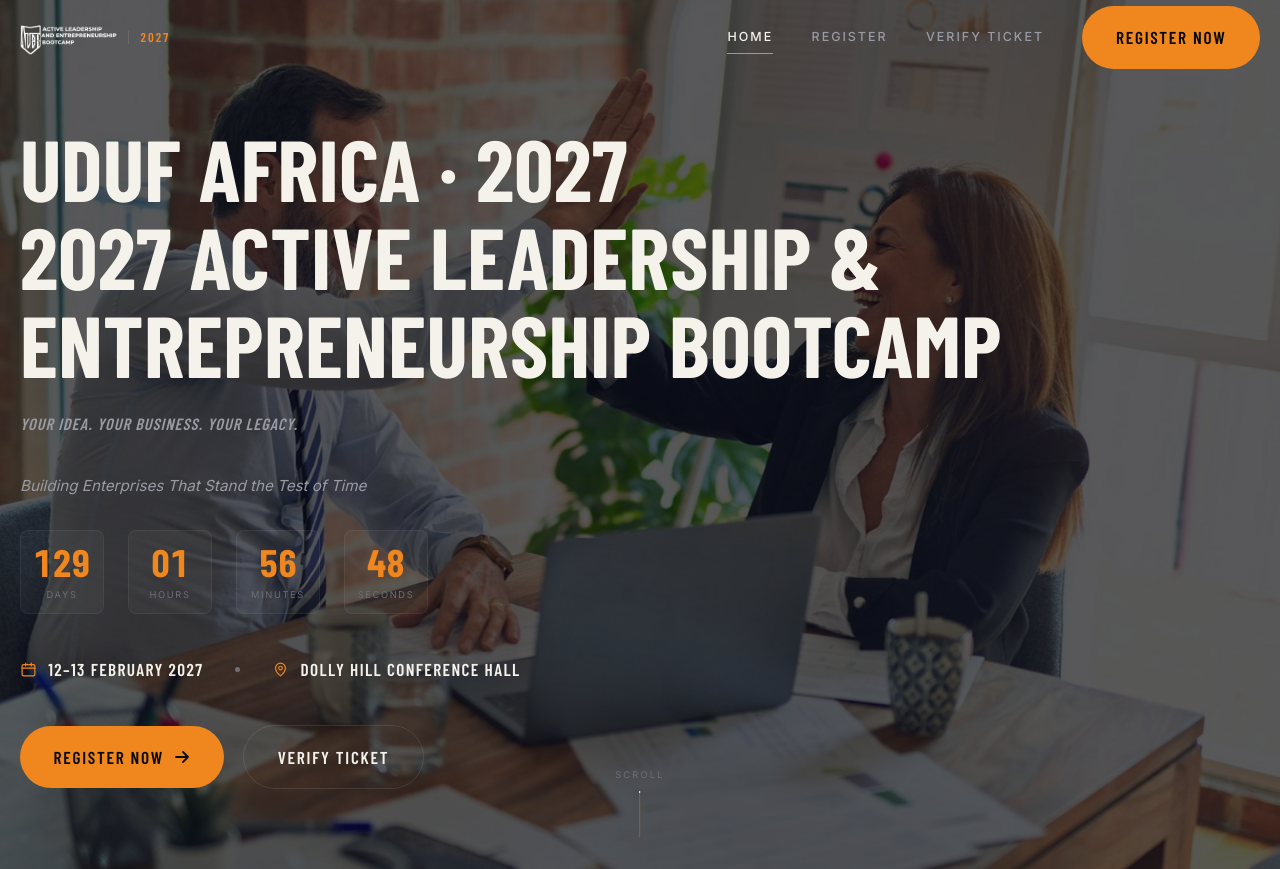
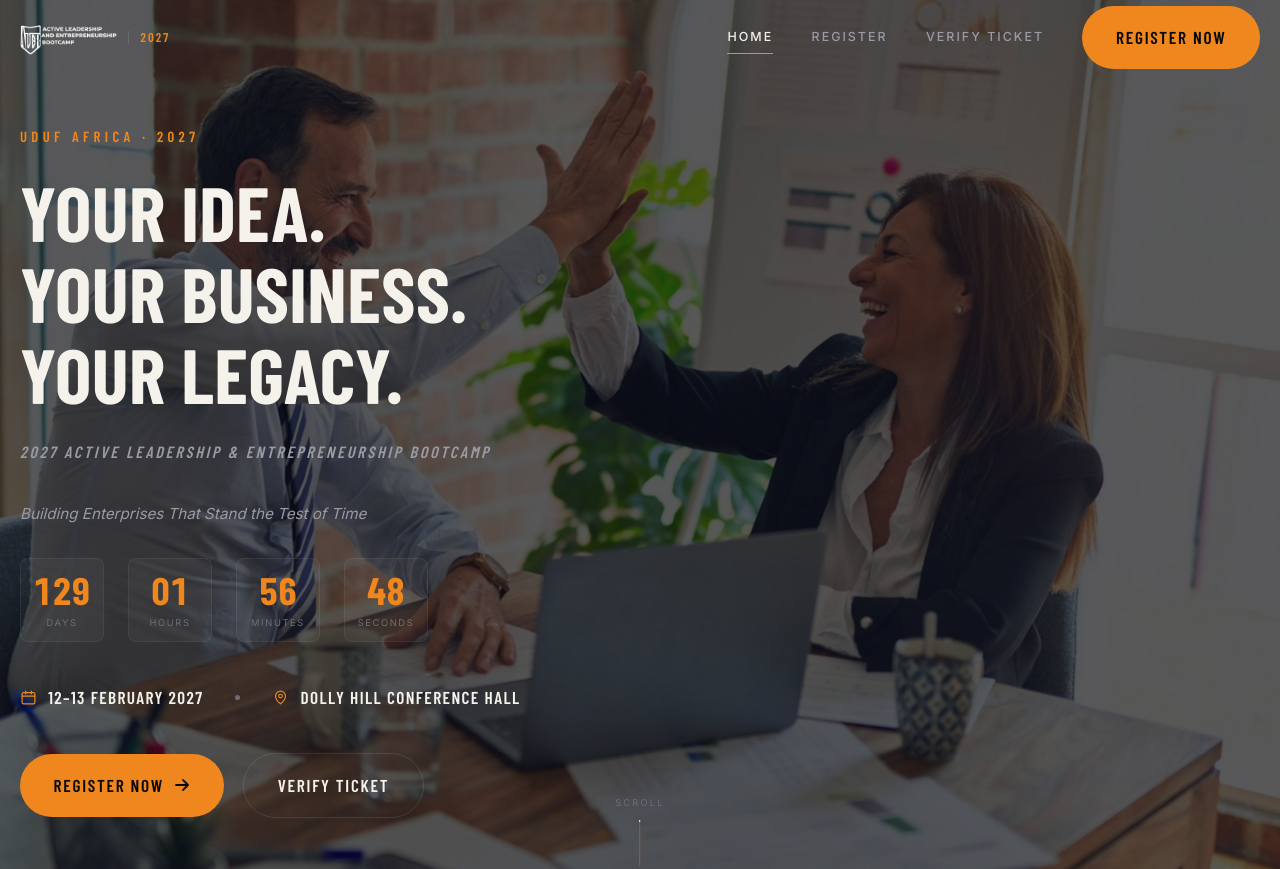
Before and after one commit to vintechdigitalservices-sudo/uduf-bootcamp, a plain HTML site: page index.html in a window 1280 px wide. Shown: the top 869 px of the page. Drawn offline with nearby package versions, Linux system fonts and the light colour scheme.

Commit message:
HERO: theme gets the typing, event line demoted to a tiny eyebrow
Swap the hero hierarchy as requested:

- The typed headline is now the theme, one line each:
  YOUR IDEA. / YOUR BUSINESS. / YOUR LEGACY.
- "UDUF Africa · 2027" is a very small amber eyebrow above it.
- The hero sub text is now the event line:
  2027 Active Leadership & Entrepreneurship Bootcamp.
- Downstream element reveals (countdown, CTAs) still wait for the
  typewriter to finish; reduced-motion stays static.

```diff
--- a/assets/css/main.css
+++ b/assets/css/main.css
@@ -454,11 +454,24 @@ h1, h2, h3, h4 {
 
 .hero__inner { position: relative; z-index: 1; }
 
+/* tiny line above the theme: the event context */
+.hero__eyebrow {
+  font-family: var(--font-display);
+  font-size: clamp(0.7rem, 1.5vw, 0.92rem);
+  font-weight: 600;
+  letter-spacing: 0.3em;
+  text-transform: uppercase;
+  color: var(--amber);
+  margin-bottom: clamp(0.9rem, 2.4vw, 1.4rem);
+}
+
+/* the theme — YOUR IDEA. YOUR BUSINESS. YOUR LEGACY. — is typed here */
 .hero__title {
-  font-size: clamp(2.3rem, 7.4vw, 5.4rem);
-  line-height: 1.02;
-  margin: 0 0 1.4rem;
+  font-size: clamp(2.1rem, 6.4vw, 4.8rem);
+  line-height: 1.06;
+  margin: 0 0 1.5rem;
   letter-spacing: 0.005em;
+  max-width: 14ch;
 }
 
 /* ---------- Typing animation ---------- */
@@ -488,6 +501,7 @@ h1, h2, h3, h4 {
 }
 
 /* secondary hero furniture waits until the typing has finished */
+.hero__eyebrow,
 .hero__sub,
 .hero__note,
 .countdown,
@@ -496,6 +510,7 @@ h1, h2, h3, h4 {
   opacity: 0;
 }
 
+.hero__inner.is-typed .hero__eyebrow,
 .hero__inner.is-typed .hero__sub,
 .hero__inner.is-typed .hero__note,
 .hero__inner.is-typed .countdown,
@@ -504,18 +519,19 @@ h1, h2, h3, h4 {
   animation: rise 0.8s var(--ease-out) forwards;
 }
 
-.hero__inner.is-typed .hero__sub     { animation-delay: 0s; }
-.hero__inner.is-typed .hero__note    { animation-delay: 0.1s; }
-.hero__inner.is-typed .countdown     { animation-delay: 0.2s; }
-.hero__inner.is-typed .hero__meta    { animation-delay: 0.3s; }
-.hero__inner.is-typed .hero__actions { animation-delay: 0.4s; }
-
-/* small subtext */
+.hero__inner.is-typed .hero__eyebrow { animation-delay: 0s; }
+.hero__inner.is-typed .hero__sub     { animation-delay: 0.1s; }
+.hero__inner.is-typed .hero__note    { animation-delay: 0.2s; }
+.hero__inner.is-typed .countdown     { animation-delay: 0.3s; }
+.hero__inner.is-typed .hero__meta    { animation-delay: 0.4s; }
+.hero__inner.is-typed .hero__actions { animation-delay: 0.5s; }
+
+/* the hero sub — the event line under the theme */
 .hero__sub {
   font-family: var(--font-display);
-  font-size: clamp(0.95rem, 2.1vw, 1.28rem);
+  font-size: clamp(1rem, 2.2vw, 1.35rem);
   font-weight: 600;
-  letter-spacing: 0.06em;
+  letter-spacing: 0.16em;
   text-transform: uppercase;
   color: var(--cream);
   margin-bottom: 0.5rem;
@@ -1895,6 +1911,7 @@ h1, h2, h3, h4 {
   .detail,
   .audience__item,
   .day__list li,
+  .hero__eyebrow,
   .hero__sub,
   .hero__note,
   .countdown,
--- a/index.html
+++ b/index.html
@@ -47,13 +47,15 @@
     </div>
 
     <div class="shell hero__inner">
-      <h1 class="hero__title" data-typing data-lines="UDUF Africa &#183; 2027|2027 Active Leadership &amp;|Entrepreneurship Bootcamp">
+      <p class="hero__eyebrow">UDUF Africa · 2027</p>
+
+      <h1 class="hero__title" data-typing data-lines="YOUR IDEA.|YOUR BUSINESS.|YOUR LEGACY.">
         <span class="typing__line"></span>
         <span class="typing__line"></span>
         <span class="typing__line"></span>
       </h1>
 
-      <p class="hero__sub">Your Idea. Your Business. Your Legacy.</p>
+      <p class="hero__sub">2027 Active Leadership &amp; Entrepreneurship Bootcamp</p>
       <p class="hero__note">Building Enterprises That Stand the Test of Time</p>
 
       <div class="countdown" data-countdown aria-label="Countdown to the bootcamp"></div>
```
